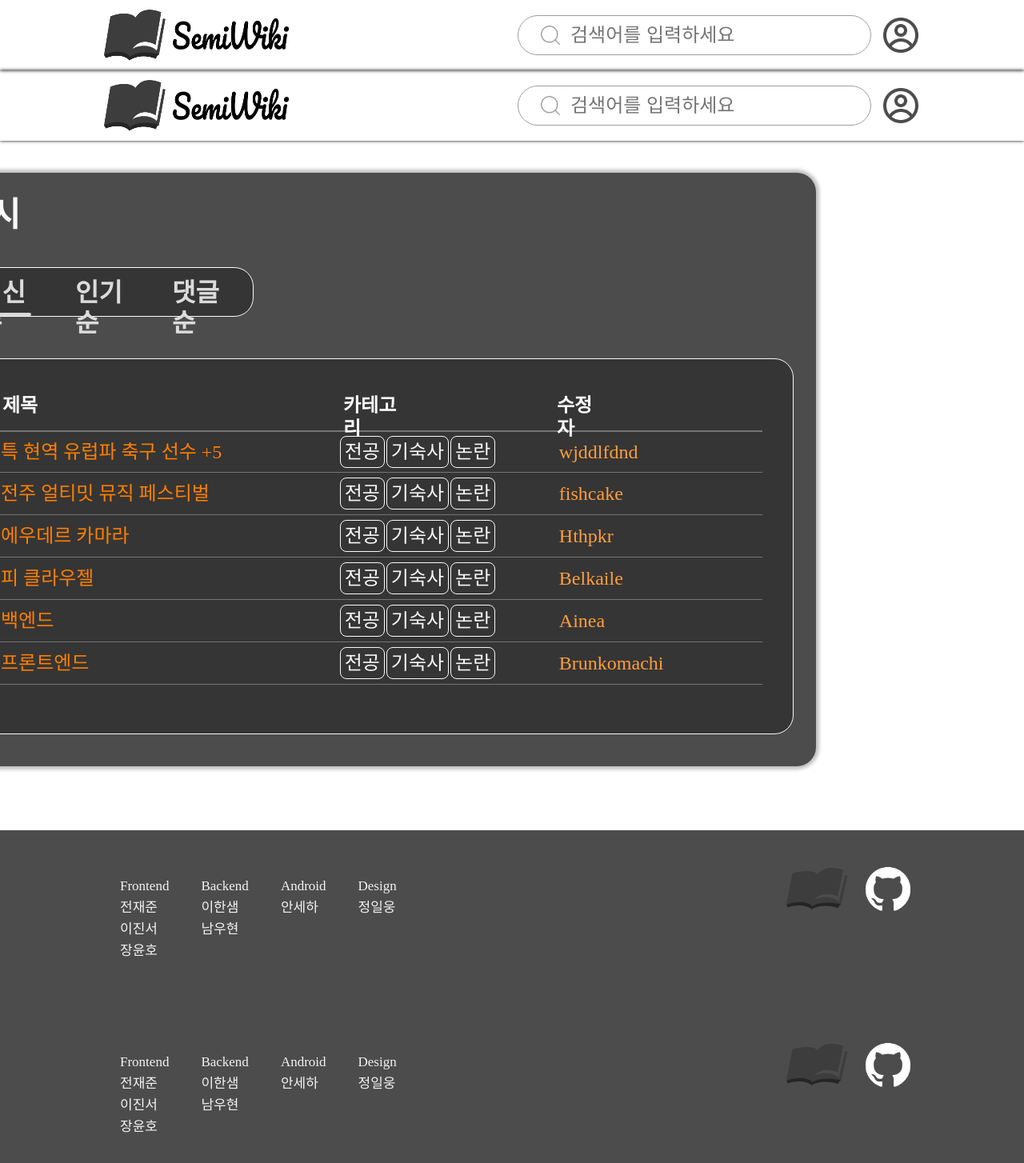
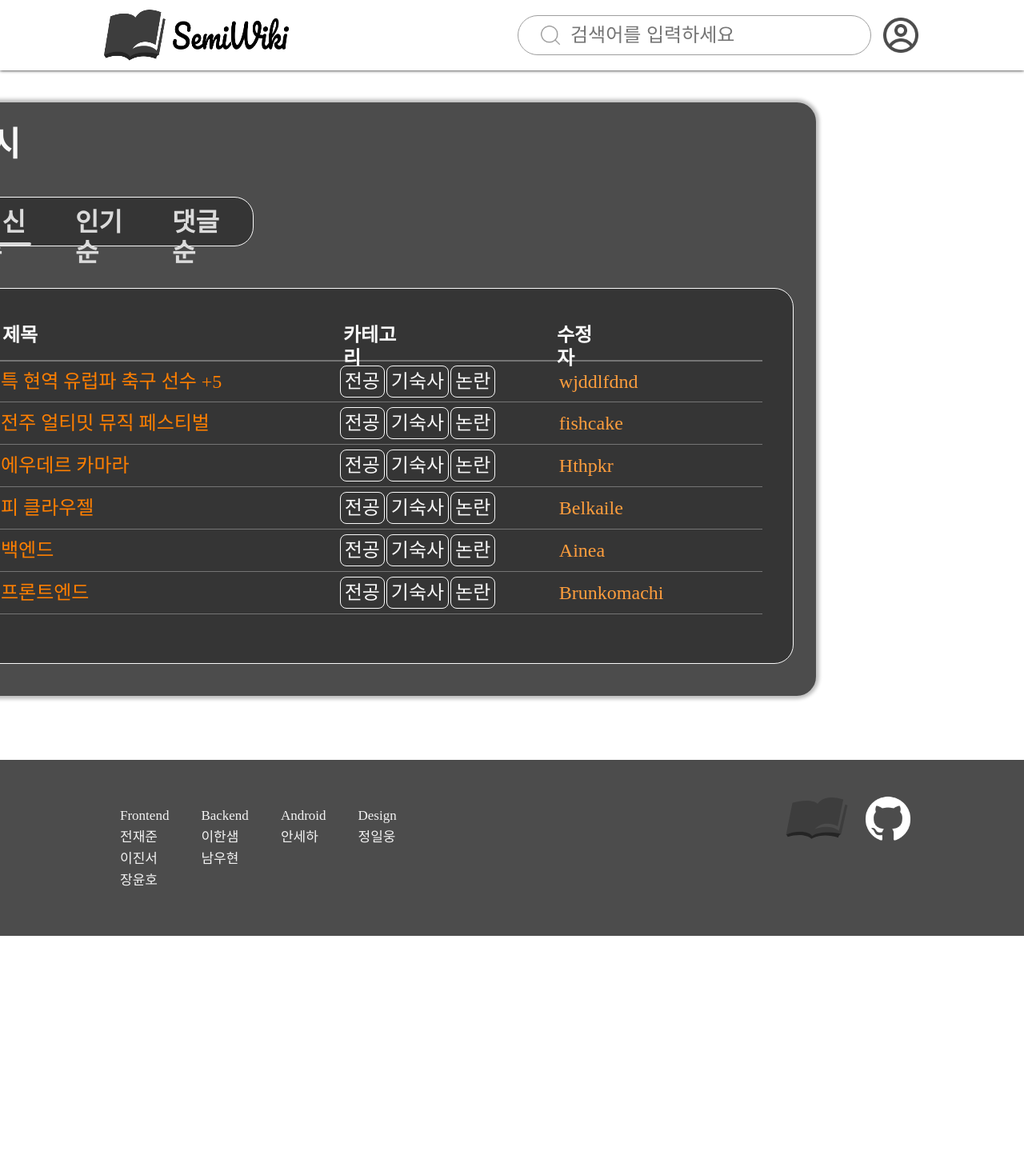
Before and after one commit to dmsSeason11/Semi-Wiki_Frontend, a React (Vite) app: page / in a window 1280 px wide. Shown: the top 1454 px of the page at 80% size. After the commit the page ends 1170 px from the top, so only its background shows below. Built offline with nearby package versions, Linux system fonts and the light colour scheme.

Commit message:
의미없는 파일 삭제, 오류 수정
sign_up.js 파일 삭제했고 게시판에 헤더푸터 2개인거 고침

```diff
--- a/src/pages/Board/board.jsx
+++ b/src/pages/Board/board.jsx
@@ -9,15 +9,13 @@
 } from "./board.styles.js";
 import BoardList from "../../components/boardList/boardList.jsx";
 import CategoryList from "../../components/CategoryList/CategoryList.jsx";
-import Header from "../../components/Header/Header.jsx";
-import Footer from "../../components/Footer/Footer.jsx";
 
 function Board() {
   const [activeFilter, setActiveFilter] = useState("최신순");
 
   return (
     <>
-      <Header />
+
         <Content>
           <BoardContainer>
             <BoardTitle>게시판</BoardTitle>
@@ -39,7 +37,7 @@
 
           <CategoryList>카테고리</CategoryList>
         </Content>
-      <Footer />
+
     </>
   );
 }
```
Also changed, not shown: src/pages/Sign_Up/sign_up.js (deleted).
